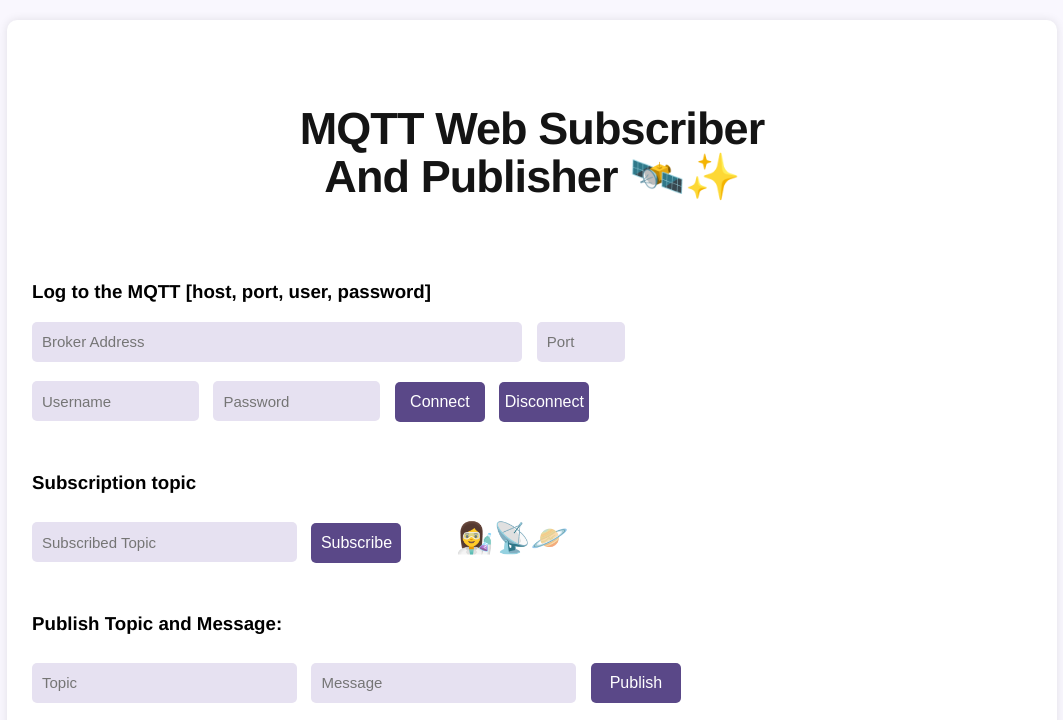
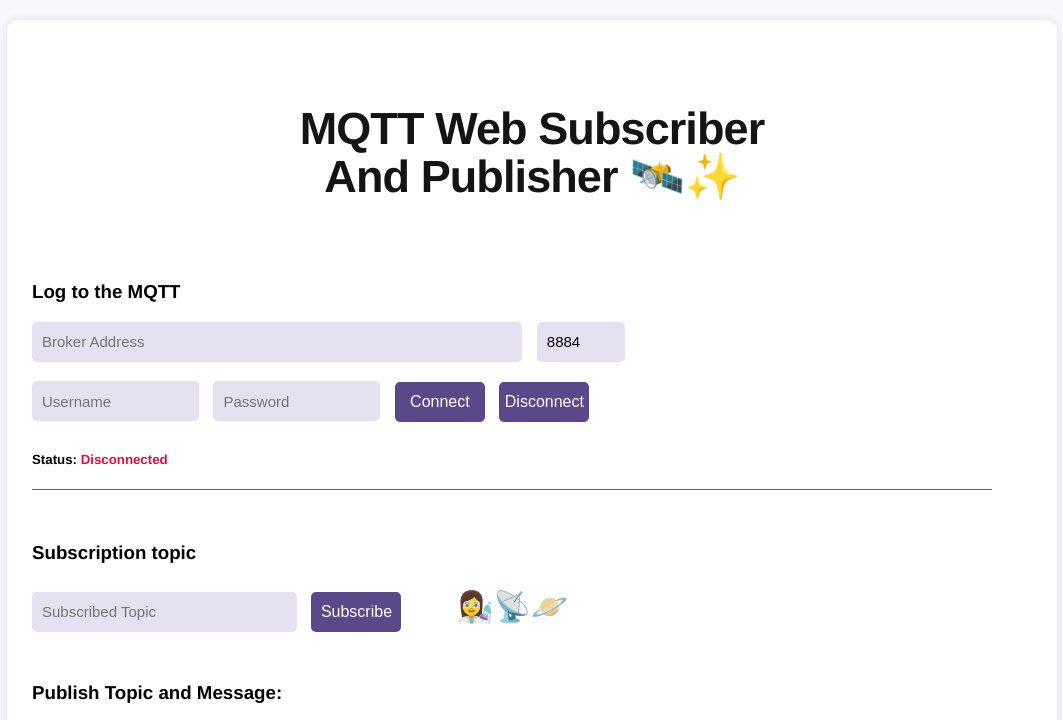
Before and after one commit to kashiakashia/Website_MQTT_Publisher_Subscriber, a plain HTML site: page index.html in a window 1280 px wide. Both pictures are taken after a click on the button "Disconnect". Shown: the top 720 px of the page, without its empty margins (108-1171 px from the left). Drawn offline with Linux system fonts and the light colour scheme; a script that the page names is missing.

Commit message:
added connection status, small improvment in frontend

```diff
--- a/index.html
+++ b/index.html
@@ -16,16 +16,19 @@
             🛰️✨
         </h1>
 
-        <h3>Log to the MQTT [host, port, user, password]</h3>
+        <h3>Log to the MQTT</h3>
         <form class="mqtt-connector">
             <input id="host" type="text" name="host" placeholder="Broker Address" value="">
-            <input id="port" type="text" name="port" placeholder="Port" value=""><br />
+            <input id="port" type="text" name="port" placeholder="Port" value="8884"><br />
             <input id="username" type="text" name="username" placeholder="Username" value="">
             <input id="password" type="password" name="password" placeholder="Password" value="">
 
             <input id="connect" class="button" type="submit" value="Connect" />
             <input id="disconnect" class="button" type="button" value="Disconnect">
         </form>
+        <h5>Status: <span id="status">Disconnected</span></h5>
+
+        <hr>
 
         <h3>Subscription topic</h3>
         <form class="mqtt-connector">
@@ -52,7 +55,8 @@
             <p>
                 This project was coded by
                 <a href="https://github.com/kashiakashia" target="_blank">Katarzyna Smelcerz</a> ✨ and is
-                <a href="https://github.com/kashiakashia" target="_blank"> on GitHub</a> and
+                <a href="https://github.com/kashiakashia/Website_MQTT_Publisher_Subscriber" target="_blank"> on
+                    GitHub</a> and
                 <a href="" target="_blank">hosted on Netlify</a>
             </p>
         </footer>
--- a/src/script.js
+++ b/src/script.js
@@ -1,4 +1,4 @@
-let client;
+let client = null;
 let con = document.querySelector("#connect");
 con.addEventListener("click", connectToBroker);
 
@@ -10,6 +10,8 @@ pub.addEventListener("click", publishToBroker);
 
 let subscribe = document.querySelector("#subscribe");
 subscribe.addEventListener("click", subscribeTopic);
+
+let clientStatus = document.getElementById("status");
 
 //----------------------- functions ------------------------------------------
 function subscribeTopic(event) {
@@ -35,6 +37,8 @@ function connectClient(host, options) {
 
   client.on("connect", function () {
     console.log("Client connected");
+    clientStatus.innerHTML = "Connected";
+    clientStatus.style.color = "#23a827";
   });
 }
 
@@ -72,6 +76,8 @@ function stopConnection(client) {
       "Client with ID: " + client.options.clientId + ", is disconnected"
     );
   }, 10); // stop after 0.0001sec
+  clientStatus.innerHTML = "Disconnected";
+  clientStatus.style.color = "#e20a40";
 }
 
 function publishToBroker(event) {
--- a/src/style.css
+++ b/src/style.css
@@ -22,6 +22,10 @@ h3 {
   margin-top: 20px;
 }
 
+h5 {
+  margin-block-start: 0;
+}
+
 p {
   color: #a9a6b3;
   line-height: 25px;
@@ -41,6 +45,19 @@ input {
   height: 10px;
   width: 25%;
   margin-right: 10px;
+}
+
+hr {
+  border: 0;
+  clear: both;
+  display: block;
+  width: 96%;
+  background-color: #685e80;
+  height: 0.5px;
+  margin: 0;
+  padding: 0;
+  margin-block-end: 2em;
+  margin-inline-end: 0;
 }
 
 #host {
@@ -80,6 +97,10 @@ input {
   text-align: right;
 }
 
+#status {
+  color: #e20a40;
+}
+
 .app_container {
   margin: 0 auto;
   background-color: white;
```
